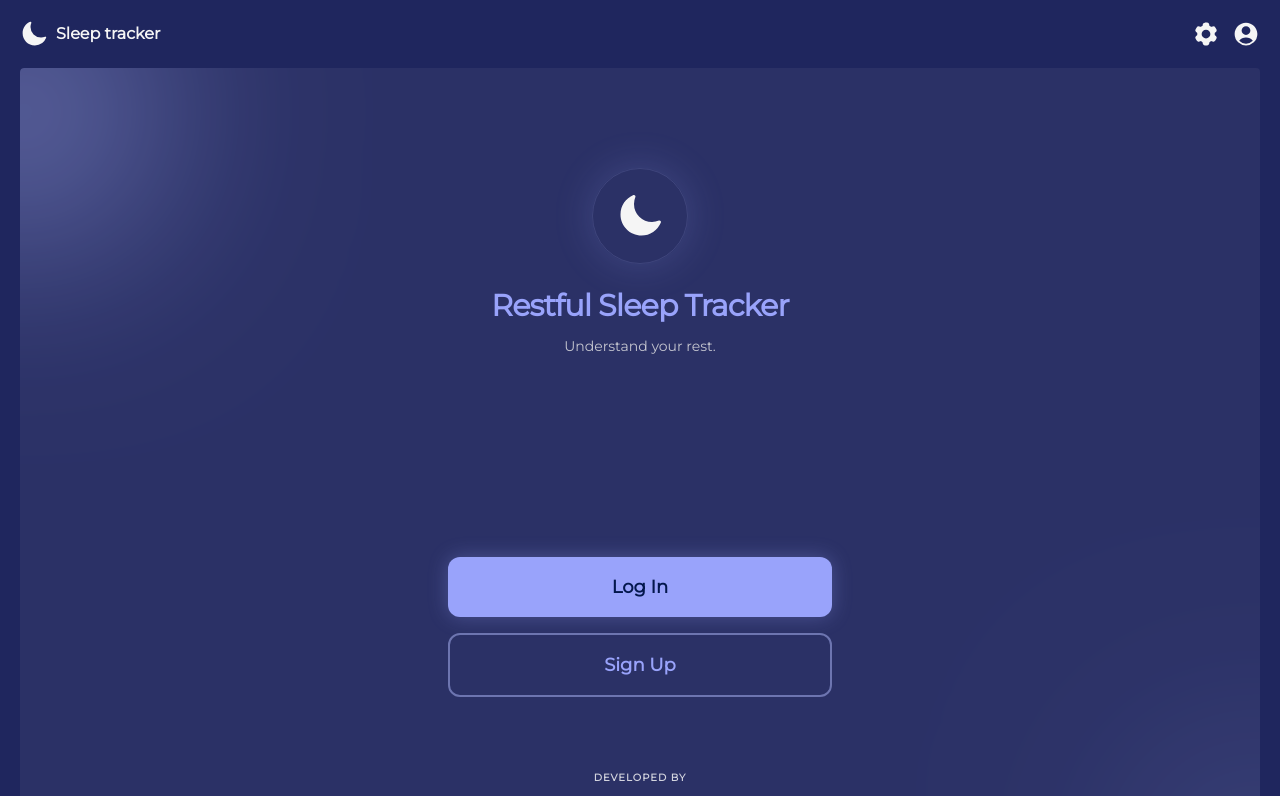
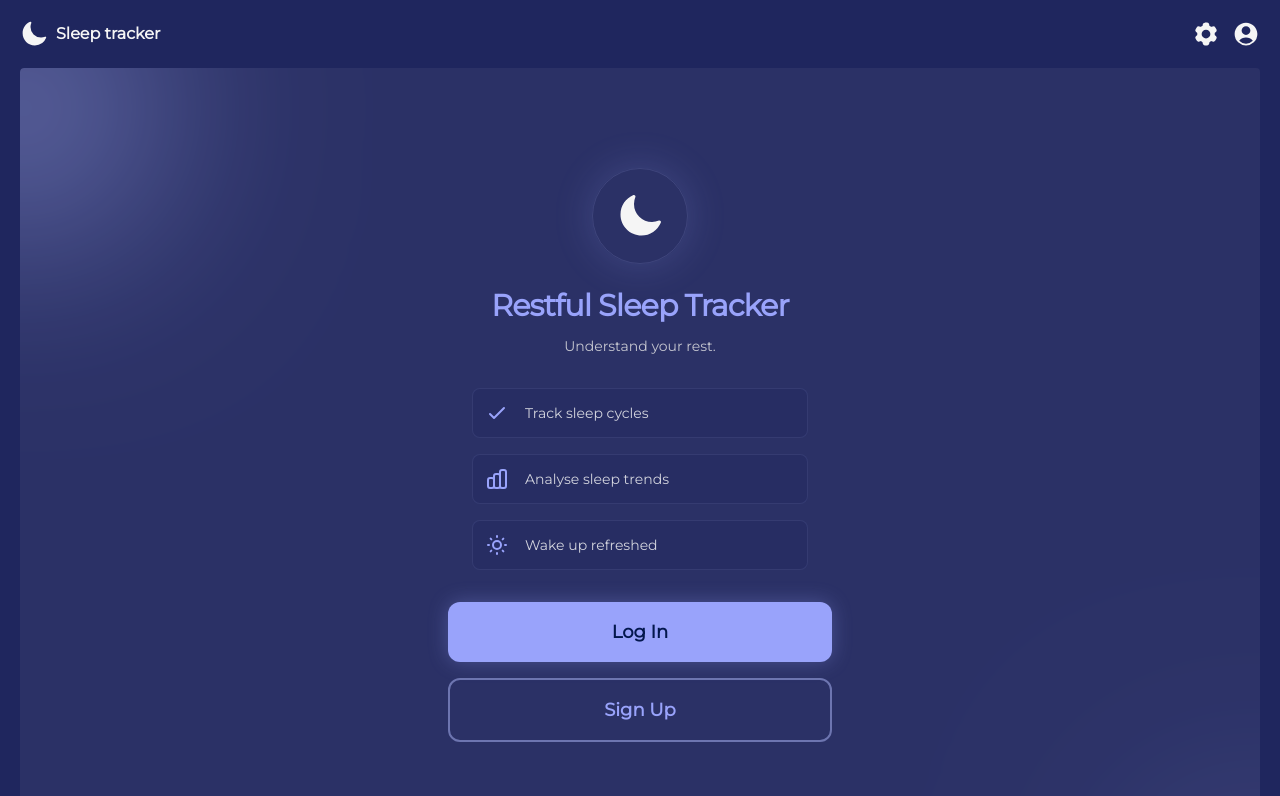
Before and after one commit to khaledhusain/sleep-tracker-whoop, a Vue app in the folder frontend/: page / in a window 1280 px wide. Shown: the top 796 px of the page. Built offline with nearby package versions, Linux system fonts and the light colour scheme.

Commit message:
Added more to the start page so that it looks less empty

```diff
--- a/frontend/src/views/Home.vue
+++ b/frontend/src/views/Home.vue
@@ -8,7 +8,7 @@
 
       <div class="flex flex-col items-center mt-12">
         <div class="relative w-24 h-24 mb-6 flex items-center justify-center rounded-full shadow-[0_0_40px_rgba(153,163,251,0.2)] border border-blue-4/30">
-          <svg xmlns="http://www.w3.org/2000/svg" viewBox="0 0 24 24" fill="currentColor" class="w-12 h-12 text-white">
+          <svg xmlns="http://www.w3.org/2000/svg" viewBox="0 0 24 24" fill="currentColor" class="w-12 h-12 text-white" aria-hidden="true">
            <path fill-rule="evenodd"
            d="M9.528 1.718a.75.75 0 0 1 .162.819A8.97 8.97 0 0 0 9 6a9 9 0 0 0 9 9 8.97 8.97 0 0 0 3.463-.69.75.75 0 0 1 .981.98 10.503 10.503 0 0 1-9.694 6.46c-5.799 0-10.5-4.7-10.5-10.5 0-4.368 2.667-8.112 6.46-9.694a.75.75 0 0 1 .818.162Z"
            clip-rule="evenodd" />
@@ -21,6 +21,21 @@
         <p class="text-grey-1 mt-3 text-center text-sm font-medium">
           Understand your rest.
         </p>
+      </div>
+
+      <div class="flex flex-col gap-4 my-8 text-grey-2 text-sm font-medium w-full px-6">
+        <div class="flex items-center gap-4 bg-blue-2/30 p-3 rounded-lg border border-blue-4/20">
+          <svg class="w-6 h-6 text-purple" fill="none" viewBox="0 0 24 24" stroke="currentColor" aria-hidden="true"><path stroke-linecap="round" stroke-linejoin="round" stroke-width="2" d="M5 13l4 4L19 7"></path></svg>
+          <span>Track sleep cycles</span>
+        </div>
+        <div class="flex items-center gap-4 bg-blue-2/30 p-3 rounded-lg border border-blue-4/20">
+          <svg class="w-6 h-6 text-purple" fill="none" viewBox="0 0 24 24" stroke="currentColor" aria-hidden="true"><path stroke-linecap="round" stroke-linejoin="round" stroke-width="2" d="M9 19v-6a2 2 0 00-2-2H5a2 2 0 00-2 2v6a2 2 0 002 2h2a2 2 0 002-2zm0 0V9a2 2 0 012-2h2a2 2 0 012 2v10m-6 0a2 2 0 002 2h2a2 2 0 002-2m0 0V5a2 2 0 012-2h2a2 2 0 012 2v14a2 2 0 01-2 2h-2a2 2 0 01-2-2z"></path></svg>
+          <span>Analyse sleep trends</span>
+        </div>
+        <div class="flex items-center gap-4 bg-blue-2/30 p-3 rounded-lg border border-blue-4/20">
+          <svg class="w-6 h-6 text-purple" fill="none" viewBox="0 0 24 24" stroke="currentColor" aria-hidden="true"><path stroke-linecap="round" stroke-linejoin="round" stroke-width="2" d="M12 3v1m0 16v1m9-9h-1M4 12H3m15.364 6.364l-.707-.707M6.343 6.343l-.707-.707m12.728 0l-.707.707M6.343 17.657l-.707.707M16 12a4 4 0 11-8 0 4 4 0 018 0z"></path></svg>
+          <span>Wake up refreshed</span>
+        </div>
       </div>
 
       <div class="w-full flex flex-col gap-4 mb-6">
```
